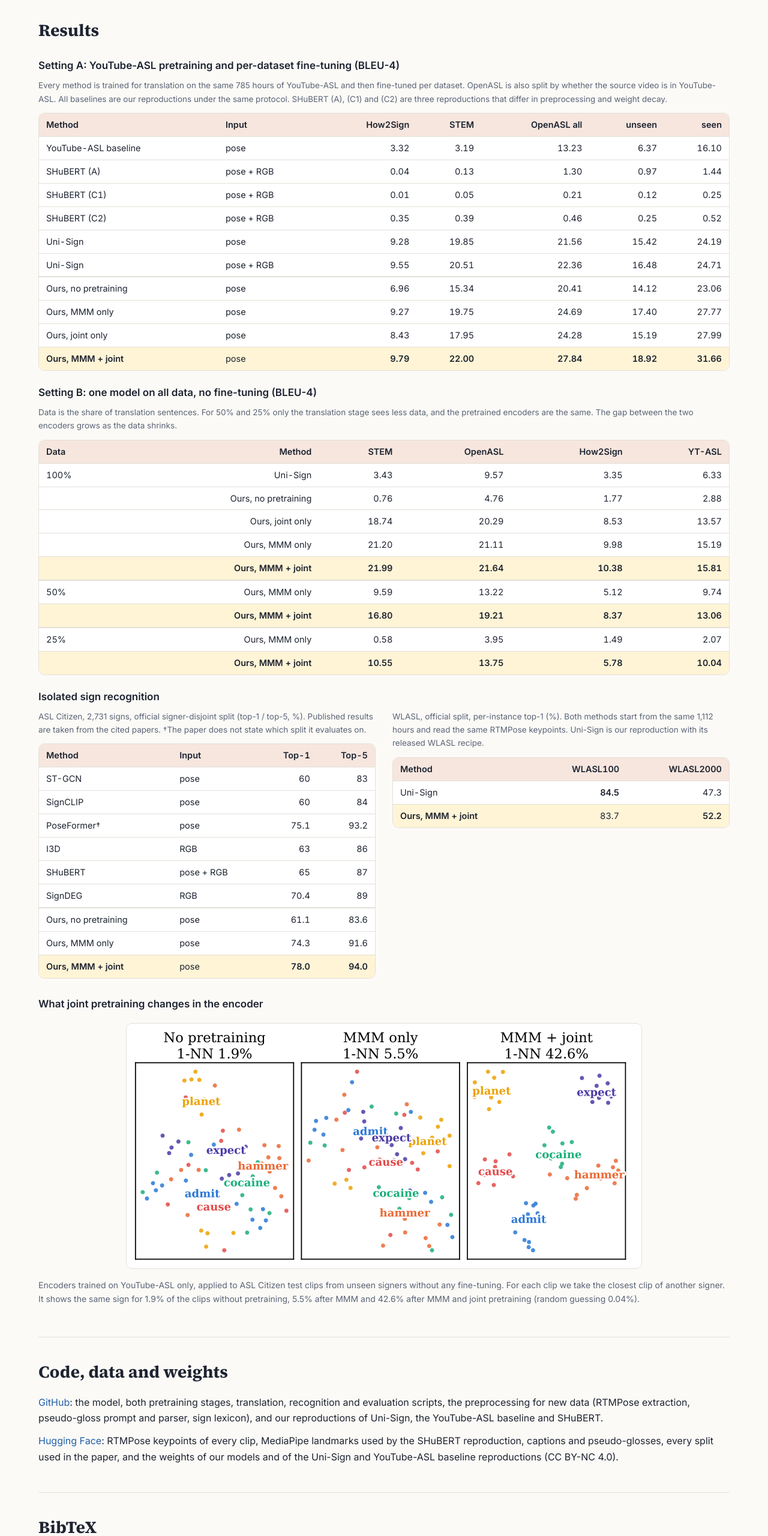
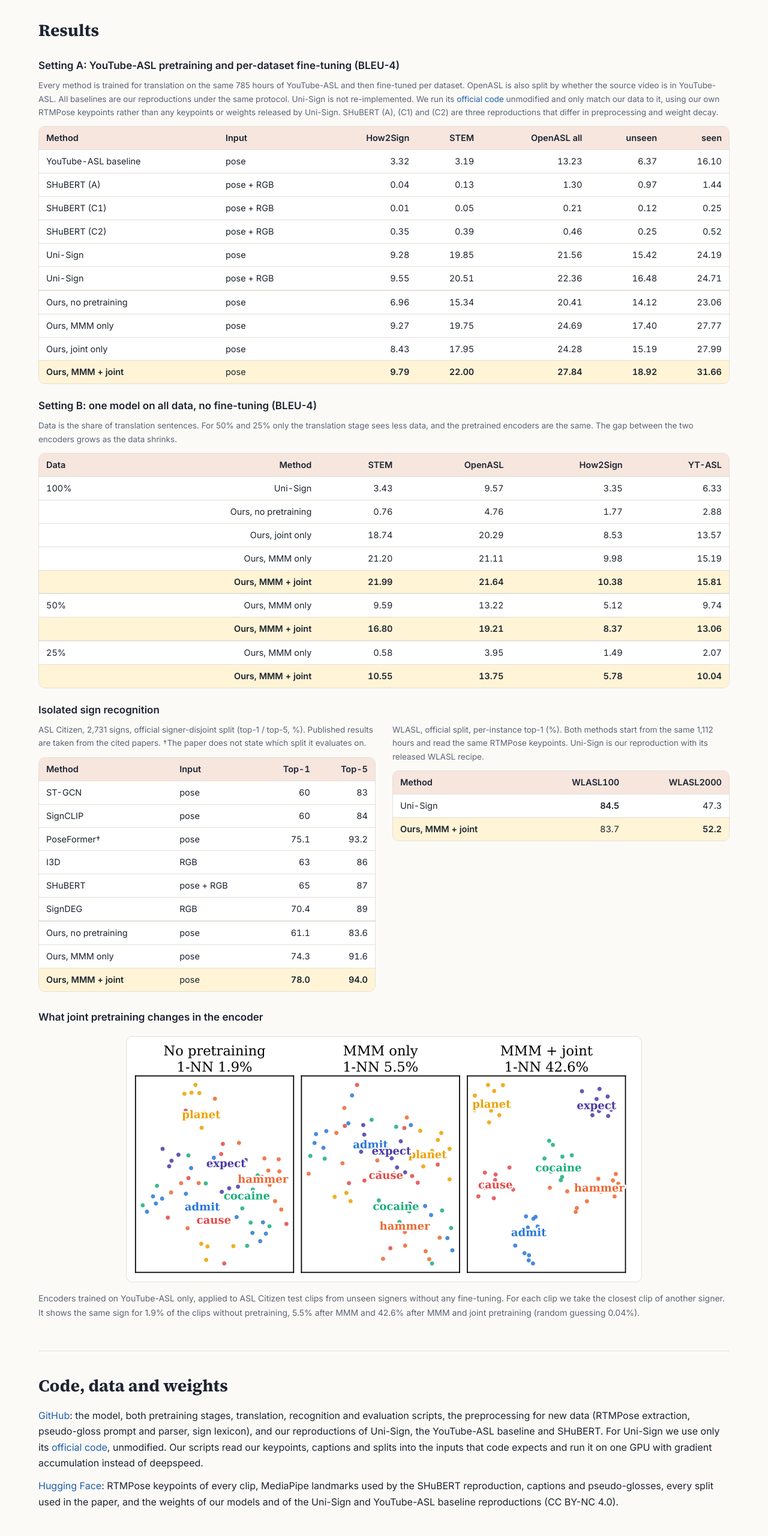
Before and after one commit to hongrui16/MoGloss, a plain HTML site: page docs/index.html in a window 1280 px wide. Shown: the part 2920-5480 px from the top of the page at 60% size. Drawn offline with Linux system fonts and the light colour scheme.

Commit message:
Project page: Uni-Sign is run from its official code unmodified, with our own keypoints

```diff
--- a/docs/index.html
+++ b/docs/index.html
@@ -157,7 +157,7 @@ footer{padding:28px 0 48px;color:var(--muted);font-size:14px;text-align:center;b
 <section>
   <h2>Results</h2>
   <h3>Setting A: YouTube-ASL pretraining and per-dataset fine-tuning (BLEU-4)</h3>
-  <p class="note">Every method is trained for translation on the same 785 hours of YouTube-ASL and then fine-tuned per dataset. OpenASL is also split by whether the source video is in YouTube-ASL. All baselines are our reproductions under the same protocol. SHuBERT (A), (C1) and (C2) are three reproductions that differ in preprocessing and weight decay.</p>
+  <p class="note">Every method is trained for translation on the same 785 hours of YouTube-ASL and then fine-tuned per dataset. OpenASL is also split by whether the source video is in YouTube-ASL. All baselines are our reproductions under the same protocol. Uni-Sign is not re-implemented. We run its <a href="https://github.com/ZechengLi19/Uni-Sign">official code</a> unmodified and only match our data to it, using our own RTMPose keypoints rather than any keypoints or weights released by Uni-Sign. SHuBERT (A), (C1) and (C2) are three reproductions that differ in preprocessing and weight decay.</p>
   <div class="table-wrap"><table>
     <thead><tr><th>Method</th><th class="l">Input</th><th>How2Sign</th><th>STEM</th><th>OpenASL all</th><th>unseen</th><th>seen</th></tr></thead>
     <tbody>
@@ -231,7 +231,7 @@ footer{padding:28px 0 48px;color:var(--muted);font-size:14px;text-align:center;b
 
 <section>
   <h2>Code, data and weights</h2>
-  <p><a href="https://github.com/hongrui16/MoGloss">GitHub</a>: the model, both pretraining stages, translation, recognition and evaluation scripts, the preprocessing for new data (RTMPose extraction, pseudo-gloss prompt and parser, sign lexicon), and our reproductions of Uni-Sign, the YouTube-ASL baseline and SHuBERT.</p>
+  <p><a href="https://github.com/hongrui16/MoGloss">GitHub</a>: the model, both pretraining stages, translation, recognition and evaluation scripts, the preprocessing for new data (RTMPose extraction, pseudo-gloss prompt and parser, sign lexicon), and our reproductions of Uni-Sign, the YouTube-ASL baseline and SHuBERT. For Uni-Sign we use only its <a href="https://github.com/ZechengLi19/Uni-Sign">official code</a>, unmodified. Our scripts read our keypoints, captions and splits into the inputs that code expects and run it on one GPU with gradient accumulation instead of deepspeed.</p>
   <p><a href="https://huggingface.co/datasets/HenryH101/MoGloss">Hugging Face</a>: RTMPose keypoints of every clip, MediaPipe landmarks used by the SHuBERT reproduction, captions and pseudo-glosses, every split used in the paper, and the weights of our models and of the Uni-Sign and YouTube-ASL baseline reproductions (CC BY-NC 4.0).</p>
 </section>
 
```
